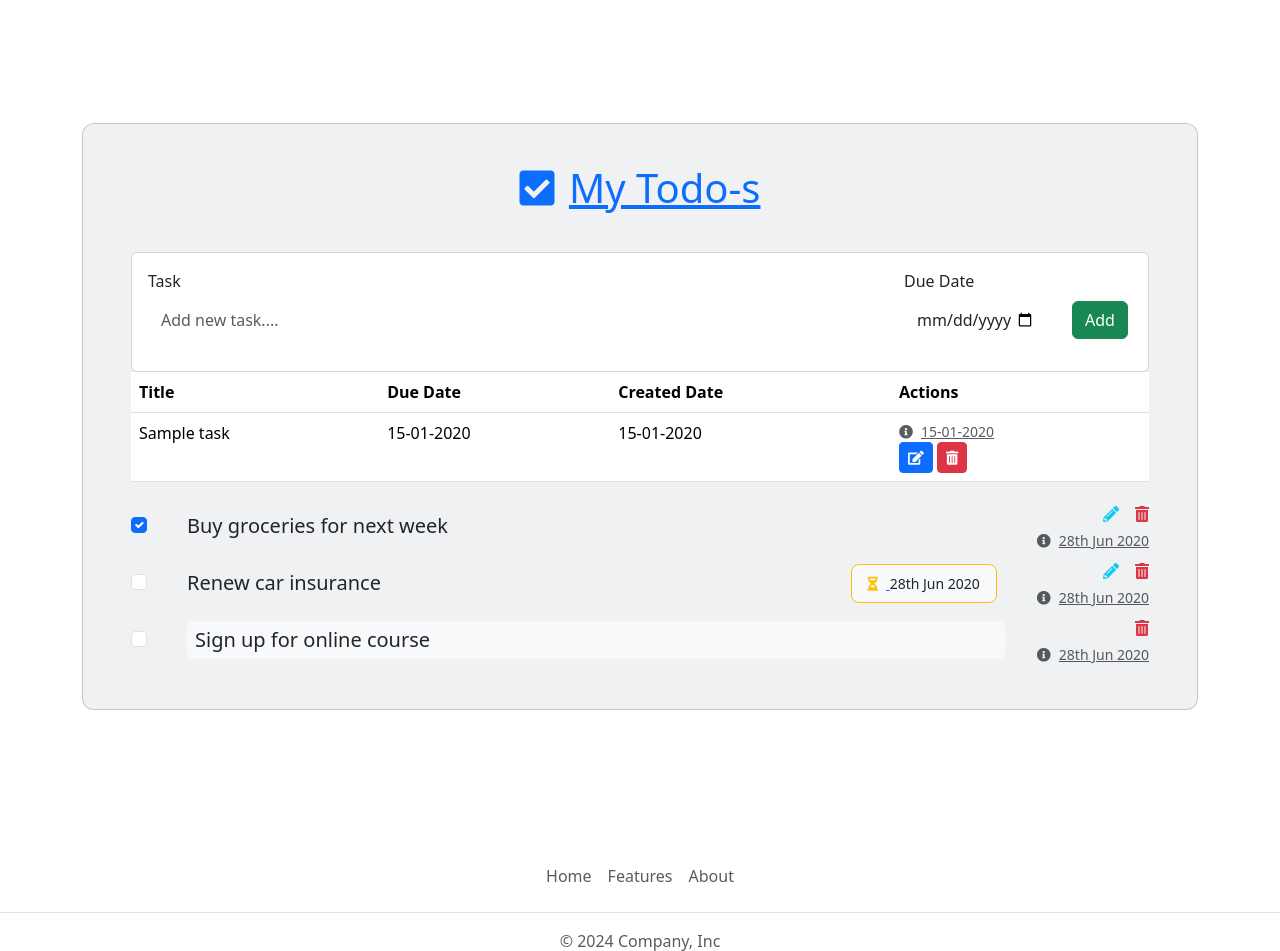
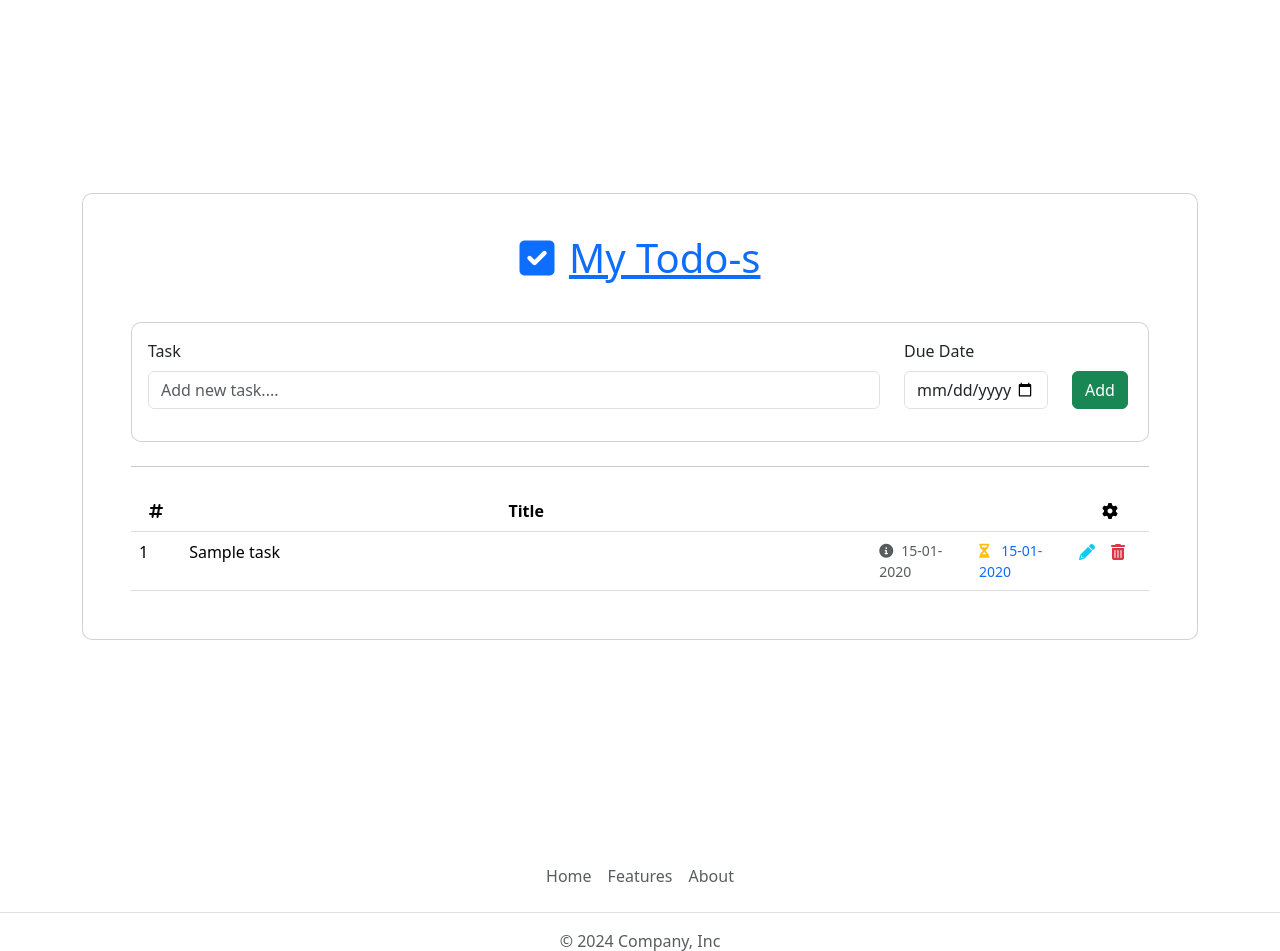
Before and after one commit to A-Trendafilov/TODO-List, a Flask app: page /tasks in a window 1280 px wide. Shown: the part 73-1024 px from the top of the page. Run offline with Flask 3, Linux system fonts and the light colour scheme; a user stored in the database is signed in; tables that the repository leaves empty hold one stand-in row (values such as "Sample post"); some libraries are stand-ins or nearby versions.

Commit message:
finish add task logic.

```diff
--- a/main.py
+++ b/main.py
@@ -101,6 +101,7 @@ def tasks():
         db.session.add(new_task)
         db.session.commit()
         flash("Task added successfully!", "success")
+        return redirect(url_for("tasks"))
 
     if current_user.is_authenticated:
         result = db.session.execute(
--- a/static/css/main.css
+++ b/static/css/main.css
@@ -1,11 +1,28 @@
+/* Adjustments for the table container */
+.table-container {
+  overflow-x: auto; /* Enable horizontal scrolling */
+  max-height: calc(100vh - 300px); /* Adjust as needed to fit the table within the viewport */
+}
 
-#list1 .form-control {
-  border-color: transparent;
+/* Additional styling for the table */
+table {
+  width: 100%;
+  border-collapse: collapse;
 }
-#list1 .form-control:focus {
-  border-color: transparent;
-  box-shadow: none;
+
+th, td {
+  padding: 8px;
+  text-align: left;
+  border-bottom: 1px solid #ddd; /* Add bottom border */
 }
-#list1 .select-input.form-control[readonly]:not([disabled]) {
-  background-color: #fbfbfb;
+
+th {
+  background-color: #f2f2f2; /* Background color for header */
+  text-align: center; /* Center align header text */
 }
+
+/* Rounded corners for the card */
+.card {
+  border-radius: 10px;
+  overflow: hidden;
+}
--- a/templates/base.html
+++ b/templates/base.html
@@ -20,7 +20,8 @@
   <link href="https://cdn.jsdelivr.net/npm/bootstrap@5.3.3/dist/css/bootstrap.min.css" rel="stylesheet"
         integrity="sha384-QWTKZyjpPEjISv5WaRU9OFeRpok6YctnYmDr5pNlyT2bRjXh0JMhjY6hW+ALEwIH" crossorigin="anonymous">
   <!-- Font Awesome CSS -->
-  <link href="https://cdnjs.cloudflare.com/ajax/libs/font-awesome/5.15.4/css/all.min.css" rel="stylesheet">
+  <link href="https://cdnjs.cloudflare.com/ajax/libs/font-awesome/6.0.0-beta3/css/all.min.css" rel="stylesheet">
+
   <!-- MAIN CSS -->
   <link href="{{ url_for('static', filename='css/main.css')}}" rel="stylesheet">
 
--- a/templates/tasks.html
+++ b/templates/tasks.html
@@ -7,9 +7,8 @@
   <div class="container py-5 h-100">
     <div class="row d-flex justify-content-center align-items-center h-100">
       <div class="col">
-        <div class="card" id="list1" style="border-radius: .75rem; background-color: #eff1f2;">
+        <div class="card" id="list1">
           <div class="card-body py-4 px-4 px-md-5">
-
             <p class="h1 text-center mt-3 mb-4 pb-3 text-primary">
               <i class="fas fa-check-square me-1"></i>
               <u>My Todo-s</u>
@@ -35,130 +34,58 @@
                   </form>
                 </div>
               </div>
-              <table class="table">
-                <thead>
+
+              <hr class="my-4">
+
+              <div class="table-container">
+                <table class="table table-hover">
+                  <thead class="sticky-top">
                   <tr>
-                  <th>Title</th>
-                  <th>Due Date</th>
-                  <th>Created Date</th>
-                  <th>Actions</th>
+                    <th style="width: 5%;"><i class="fas fa-hashtag"></i></th>
+                    <th style="width: 70%;">Title</th>
+                    <th style="width: 10%;"></th>
+                    <th style="width: 10%;"></th>
+                    <th style="width: 5%;"><i class="fa-solid fa-cog"></i></th>
                   </tr>
                   </thead>
                   <tbody>
                   {% for task in tasks %}
                   <tr>
+                    <td>{{ task.id }}</td>
                     <td>{{ task.title }}</td>
+                    <td>
+                      <a href="#!" style="text-decoration: none !important" class="text-muted" data-mdb-tooltip-init
+                         title="Created date">
+                        <p class="small mb-0"><i class="fas fa-info-circle me-2"></i>{{ task.created_date }}</p>
+                      </a>
+                    </td>
                     {% if task.due_date: %}
-                  <td>{{ task.due_date }}</td>
+                    <td>
+                      <a href="#!" style="text-decoration: none !important" data-mdb-tooltip-init title="Due on date">
+                        <p class="small mb-0"><i class="fas fa-hourglass-half me-2 text-warning"></i>
+                          {{ task.due_date }}</p>
+                      </a>
+                    </td>
                     {% else %}
                     <td></td>
                     {% endif %}
-                  <td>{{ task.created_date }}</td>
                     <td>
-                    <a href="#!" class="text-muted" data-mdb-tooltip-init title="Created date">
-                      <p class="small mb-0"><i class="fas fa-info-circle me-2"></i>{{ task.created_date }}</p>
-                    </a>
-                    <a href="#" class="btn btn-primary btn-sm"><i
-                        class="fas fa-edit"></i></a>
-                    <a href="#" class="btn btn-danger btn-sm"><i
-                        class="fas fa-trash-alt"></i></a>
+                      <div class="d-flex align-items-center">
+                        <a href="#!" class="text-info" data-mdb-tooltip-init title="Edit task"><i
+                            class="fas fa-pencil-alt me-3"></i></a>
+                        <a href="#!" class="text-danger" data-mdb-tooltip-init title="Delete task"><i
+                            class="fas fa-trash-alt me-3"></i></a>
                         {% if not task.completed %}
-                    <a href="#" class="btn btn-success btn-sm"><i
-                        class="fas fa-check"></i></a>
+                        <a href="#!" class="text-success" data-mdb-tooltip-init title="Complete task"><i
+                            class="fas fa-check me-3"></i></a>
                         {% endif %}
+                      </div>
                     </td>
                   </tr>
                   {% endfor %}
                   </tbody>
                 </table>
-              <ul class="list-group list-group-horizontal rounded-0 bg-transparent">
-                <li
-                    class="list-group-item d-flex align-items-center ps-0 pe-3 py-1 rounded-0 border-0 bg-transparent">
-                  <div class="form-check">
-                    <input class="form-check-input me-0" type="checkbox" value="" id="flexCheckChecked1"
-                           aria-label="..." checked/>
               </div>
-                </li>
-                <li
-                    class="list-group-item px-3 py-1 d-flex align-items-center flex-grow-1 border-0 bg-transparent">
-                  <p class="lead fw-normal mb-0">Buy groceries for next week</p>
-                </li>
-                <li class="list-group-item ps-3 pe-0 py-1 rounded-0 border-0 bg-transparent">
-                  <div class="d-flex flex-row justify-content-end mb-1">
-                    <a href="#!" class="text-info" data-mdb-tooltip-init title="Edit todo"><i
-                        class="fas fa-pencil-alt me-3"></i></a>
-                    <a href="#!" class="text-danger" data-mdb-tooltip-init title="Delete todo"><i
-                        class="fas fa-trash-alt"></i></a>
-                  </div>
-                  <div class="text-end text-muted">
-                    <a href="#!" class="text-muted" data-mdb-tooltip-init title="Created date">
-                      <p class="small mb-0"><i class="fas fa-info-circle me-2"></i>28th Jun 2020</p>
-                    </a>
-                  </div>
-                </li>
-              </ul>
-              <ul class="list-group list-group-horizontal rounded-0">
-                <li
-                    class="list-group-item d-flex align-items-center ps-0 pe-3 py-1 rounded-0 border-0 bg-transparent">
-                  <div class="form-check">
-                    <input class="form-check-input me-0" type="checkbox" value="" id="flexCheckChecked2"
-                           aria-label="..."/>
-                  </div>
-                </li>
-                <li
-                    class="list-group-item px-3 py-1 d-flex align-items-center flex-grow-1 border-0 bg-transparent">
-                  <p class="lead fw-normal mb-0">Renew car insurance</p>
-                </li>
-                <li class="list-group-item px-3 py-1 d-flex align-items-center border-0 bg-transparent">
-                  <div
-                      class="py-2 px-3 me-2 border border-warning rounded-3 d-flex align-items-center bg-body-tertiary">
-                    <p class="small mb-0">
-                      <a href="#!" data-mdb-tooltip-init title="Due on date">
-                        <i class="fas fa-hourglass-half me-2 text-warning"></i>
-                      </a>
-                      28th Jun 2020
-                    </p>
-                  </div>
-                </li>
-                <li class="list-group-item ps-3 pe-0 py-1 rounded-0 border-0 bg-transparent">
-                  <div class="d-flex flex-row justify-content-end mb-1">
-                    <a href="#!" class="text-info" data-mdb-tooltip-init title="Edit todo"><i
-                        class="fas fa-pencil-alt me-3"></i></a>
-                    <a href="#!" class="text-danger" data-mdb-tooltip-init title="Delete todo"><i
-                        class="fas fa-trash-alt"></i></a>
-                  </div>
-                  <div class="text-end text-muted">
-                    <a href="#!" class="text-muted" data-mdb-tooltip-init title="Created date">
-                      <p class="small mb-0"><i class="fas fa-info-circle me-2"></i>28th Jun 2020</p>
-                    </a>
-                  </div>
-                </li>
-              </ul>
-              <ul class="list-group list-group-horizontal rounded-0 mb-2">
-                <li
-                    class="list-group-item d-flex align-items-center ps-0 pe-3 py-1 rounded-0 border-0 bg-transparent">
-                  <div class="form-check">
-                    <input class="form-check-input me-0" type="checkbox" value="" id="flexCheckChecked3"
-                           aria-label="..."/>
-                  </div>
-                </li>
-                <li
-                    class="list-group-item px-3 py-1 d-flex align-items-center flex-grow-1 border-0 bg-transparent">
-                  <p class="lead fw-normal mb-0 bg-body-tertiary w-100 ms-n2 ps-2 py-1 rounded">Sign up for online
-                    course</p>
-                </li>
-                <li class="list-group-item ps-3 pe-0 py-1 rounded-0 border-0 bg-transparent">
-                  <div class="d-flex flex-row justify-content-end mb-1">
-                    <a href="#!" class="text-danger" data-mdb-tooltip-init title="Delete todo"><i
-                        class="fas fa-trash-alt"></i></a>
-                  </div>
-                  <div class="text-end text-muted">
-                    <a href="#!" class="text-muted" data-mdb-tooltip-init title="Created date">
-                      <p class="small mb-0"><i class="fas fa-info-circle me-2"></i>28th Jun 2020</p>
-                    </a>
-                  </div>
-                </li>
-              </ul>
             </div>
           </div>
         </div>
```
Lines whose indentation alone changed are shown as unchanged.
